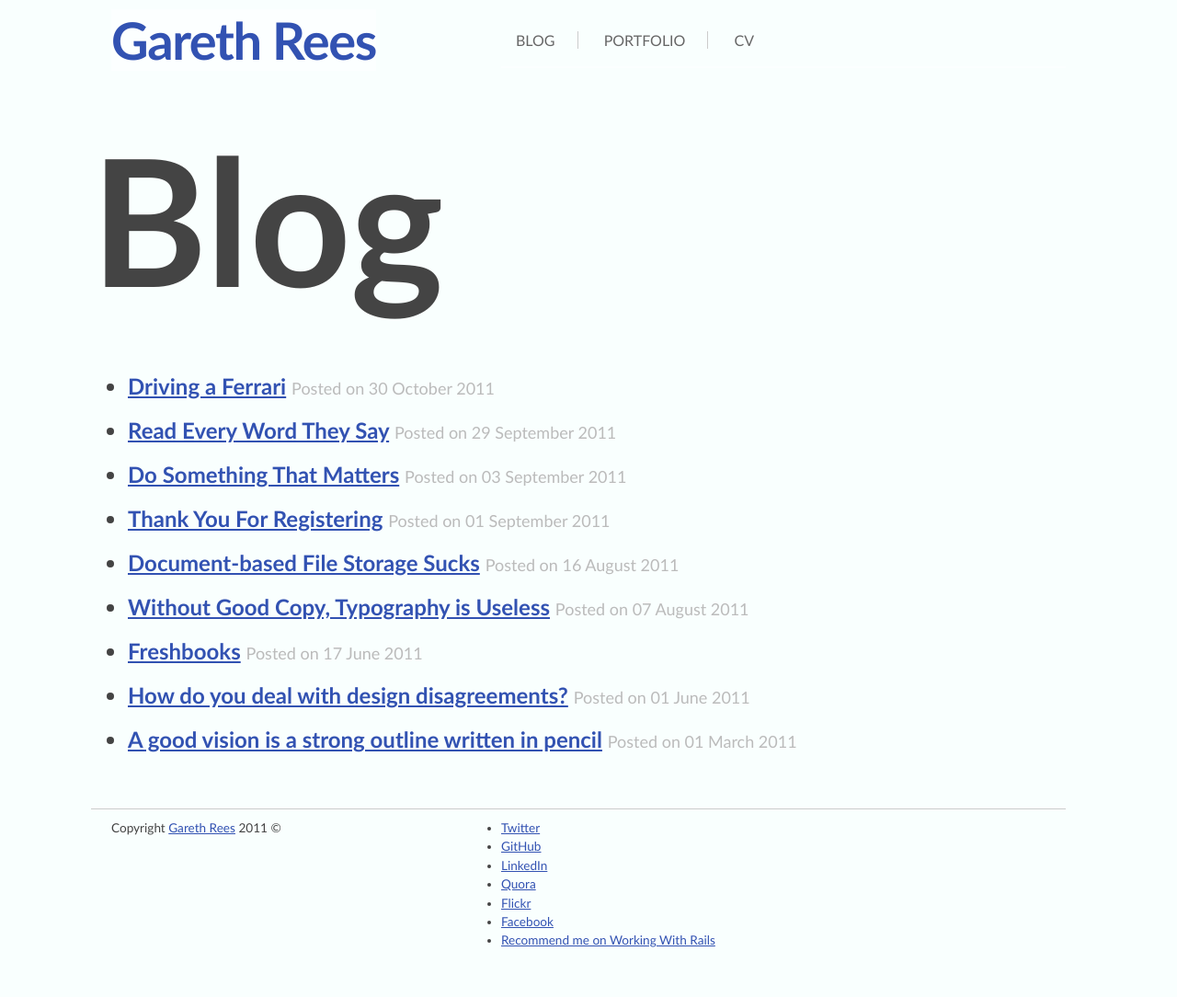
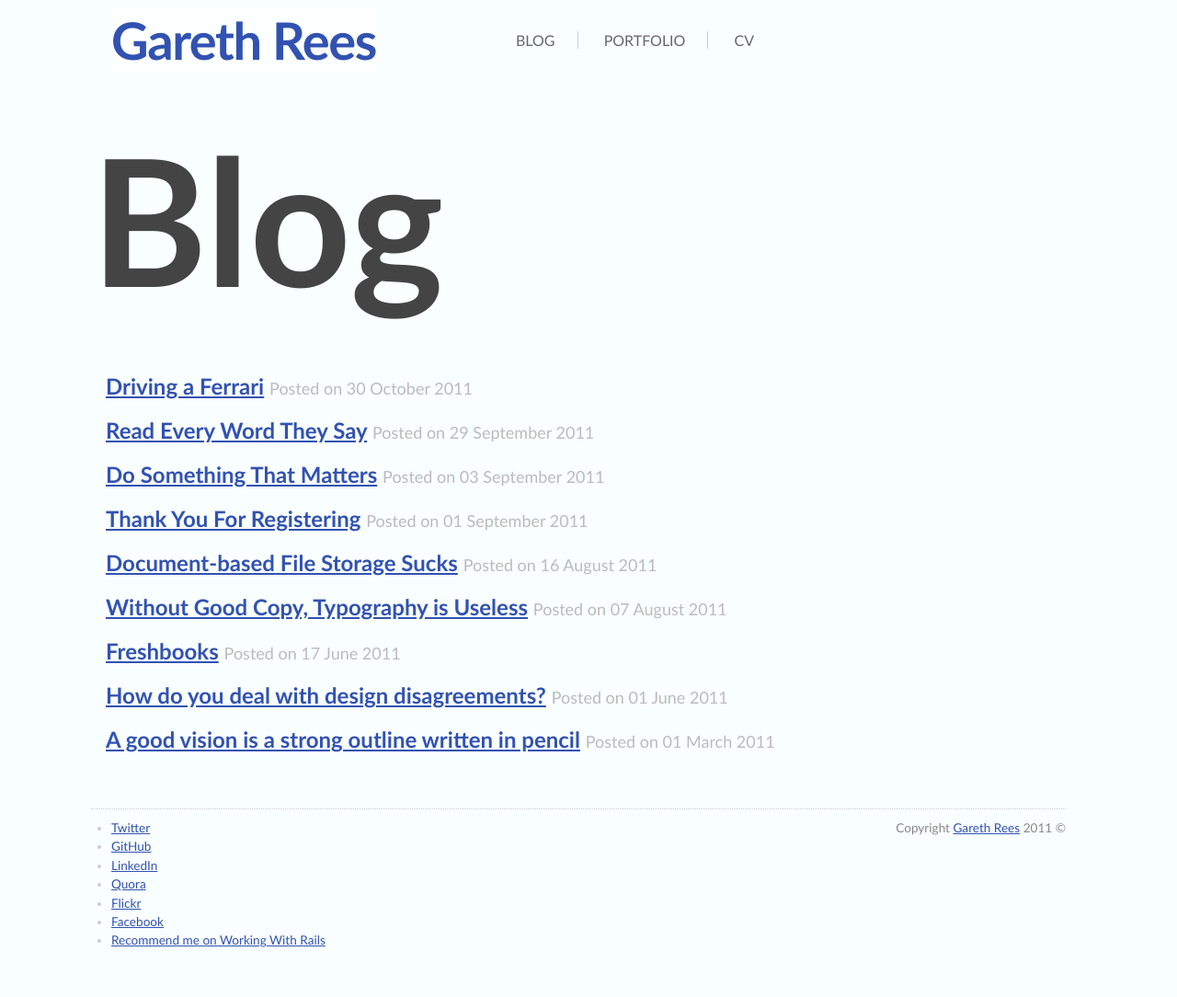
Before and after one commit to garethrees/garethrees.github.com, a Jekyll site: the page built from index.html, in a window 1280 px wide. Shown: the whole page at 92% size. Built offline with Jekyll 4.4.1, drawn with Linux system fonts in a browser that asks for light colours; nearby versions of some CDN libraries; before the commit the page ends 1043 px from its top, so only the background shows below that.

Commit message:
Switch footer order

```diff
--- a/_includes/footer.html
+++ b/_includes/footer.html
@@ -1,6 +1,6 @@
-<footer class="grids clearfix">
-	<span class="grid-2 copyright">Copyright <a href="/">Gareth Rees</a> 2011 &copy;</span>
-	<ul class="grid-3">
+<footer id="footer" role="contentinfo" class="grids clearfix">
+
+	<ul id="network" class="grid-3">
 		<li><a href="http://twitter.com/_gareth">Twitter</a></li>
 		<li><a href="http://github.com/garethrees">GitHub</a></li>
 		<li><a href="http://uk.linkedin.com/in/garethhowellrees">LinkedIn</a></li>
@@ -9,4 +9,6 @@
 		<li><a href="http://facebook.com/garethrees">Facebook</a></li>
 		<li><a href="http://www.workingwithrails.com/recommendation/new/person/21239-gareth-rees">Recommend me on Working With Rails</a></li>
 	</ul>
+	<span id="copyright" class="grid-2">Copyright <a href="/">Gareth Rees</a> 2011 &copy;</span>
+
 </footer>
--- a/stylesheets/application.css
+++ b/stylesheets/application.css
@@ -80,9 +80,9 @@ img.bordered {
 	BLOG
 \*------------------------------------*/
 
-#posts ul {
+#posts {
 	list-style:none;
-	padding:0;
+	padding-left:1em;
 }
 
 #posts li {
@@ -146,14 +146,21 @@ img.bordered {
 	FOOTER
 \*------------------------------------*/
 
-
-footer {
-	border-top:1px solid #ccc;
+#footer {
+	border-top:1px dotted #ccc;
 	font-size:0.85em;
-	margin-top:3em !important;
+	margin-bottom:3em;
+	margin-top:3em;
 	padding:0.75em 0;
 }
 
-footer ul {
-	padding-left:0 !important;
+#footer #network {
+	color:#ccc;
+	margin-left:0 !important;
+	padding-left:22px !important;
 }
+
+#footer #copyright {
+	color:#888;
+	text-align:right;
+}
```
